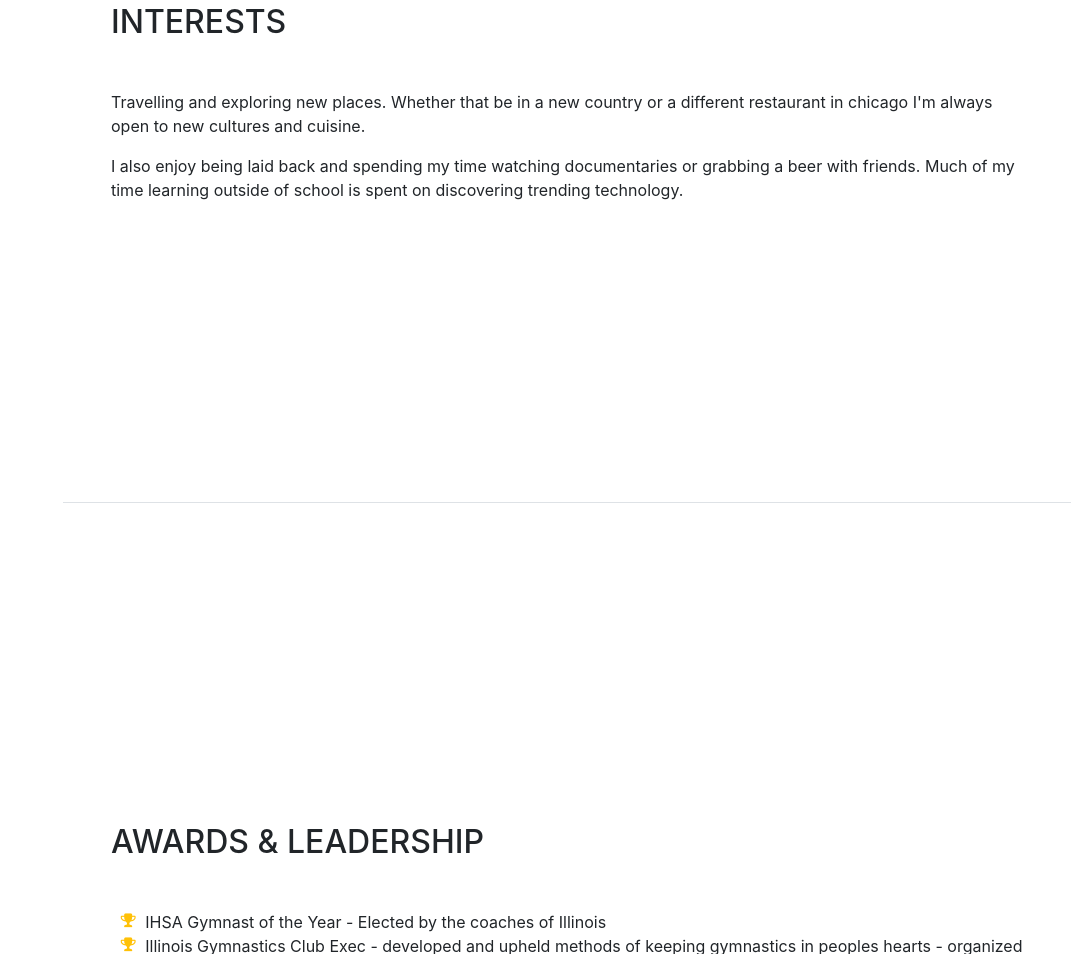
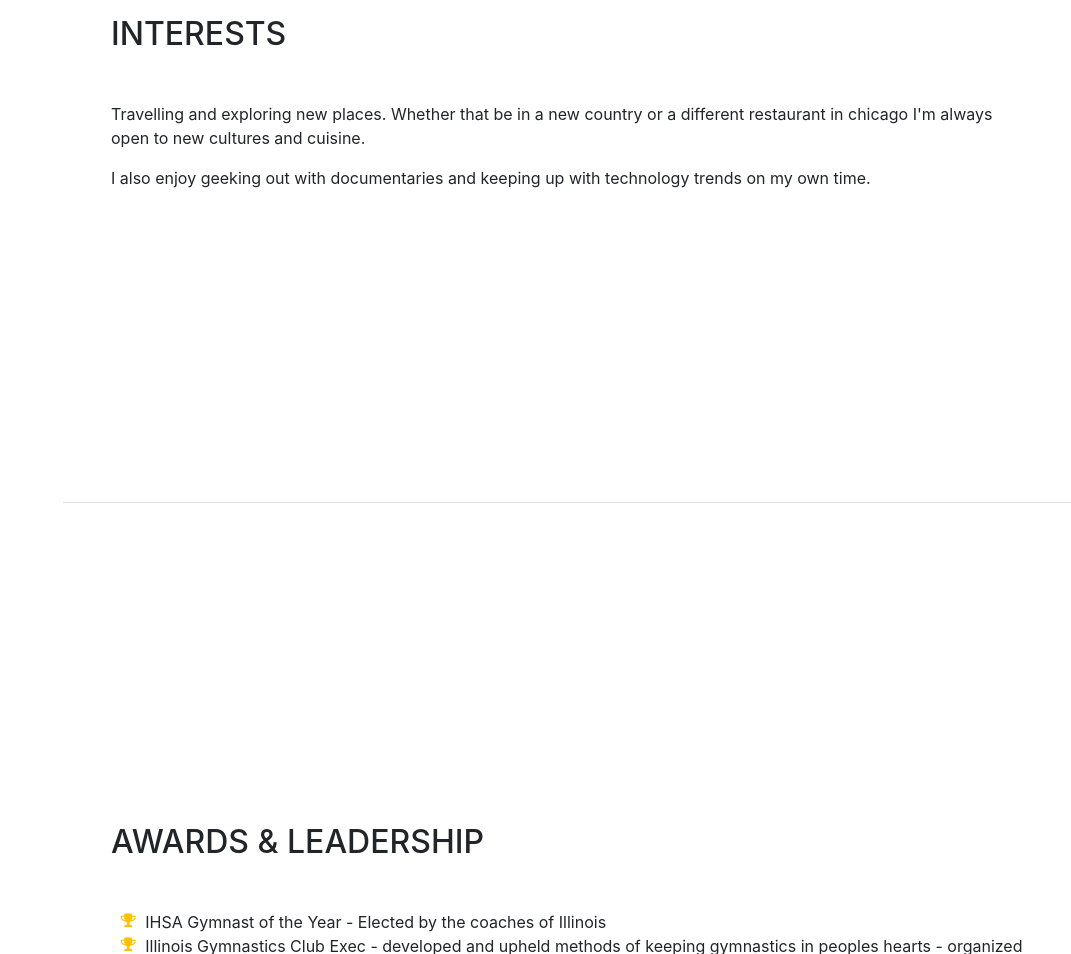
Before and after one commit to Straw-Sopcic/Straw-Sopcic.github.io, a website with bundled scripts: page index.html in a window 1280 px wide. Shown: the part 4297-5251 px from the top of the page, without its empty margins (209-1280 px from the left). Built offline with nearby package versions, Linux system fonts and the light colour scheme; a web font is replaced by a local one.

Commit message:
Update index.html
description of extra stuff about me

```diff
--- a/index.html
+++ b/index.html
@@ -262,7 +262,7 @@
         <div class="my-auto">
           <h2 class="mb-5">Interests</h2>
           <p>Travelling and exploring new places. Whether that be in a new country or a different restaurant in chicago I'm always open to new cultures and cuisine.</p>
-          <p class="mb-0">I also enjoy being laid back and spending my time watching documentaries or grabbing a beer with friends. Much of my time learning outside of school is spent on discovering trending technology.</p>
+          <p class="mb-0">I also enjoy geeking out with documentaries and keeping up with technology trends on my own time.</p>
         </div>
       </section>
 
```
